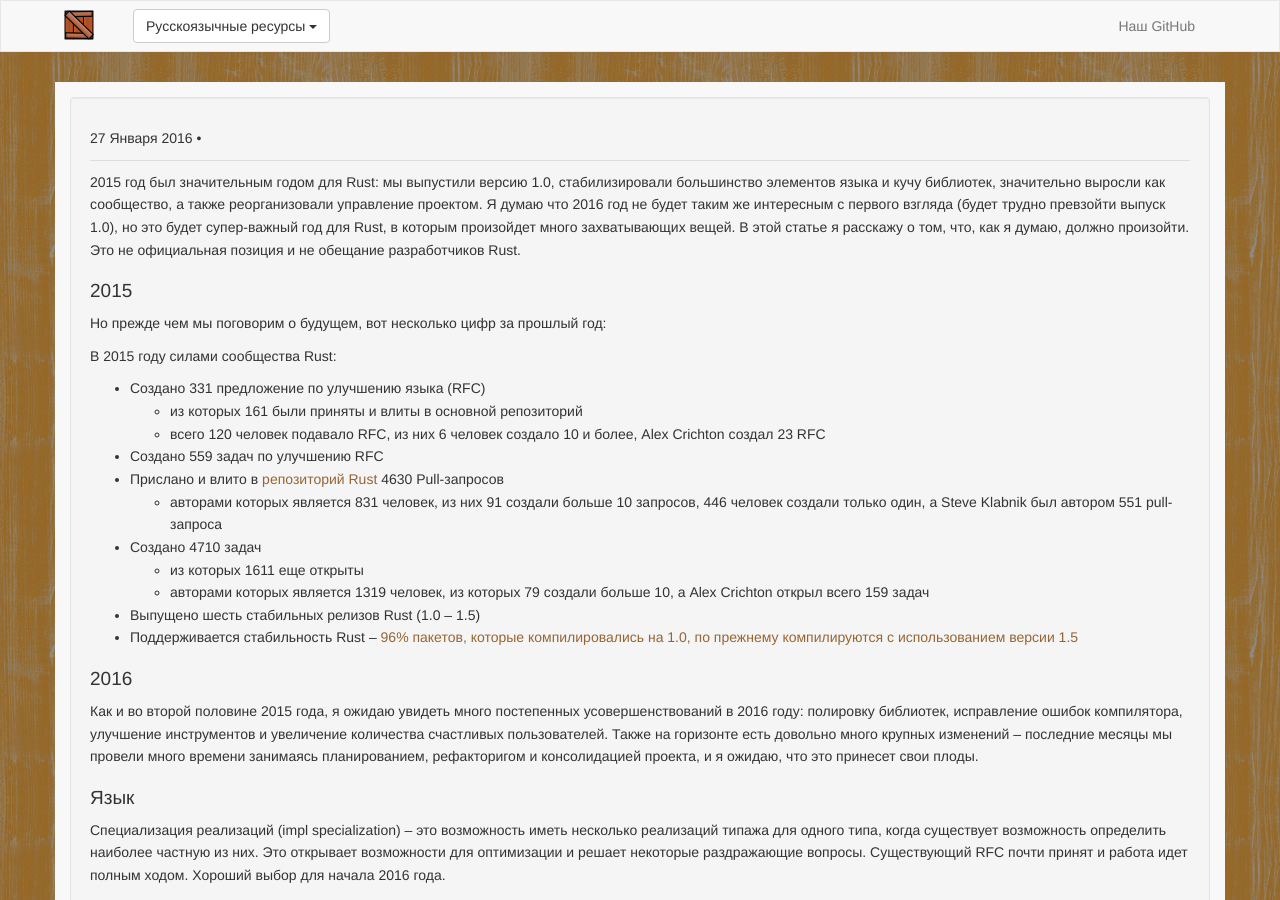
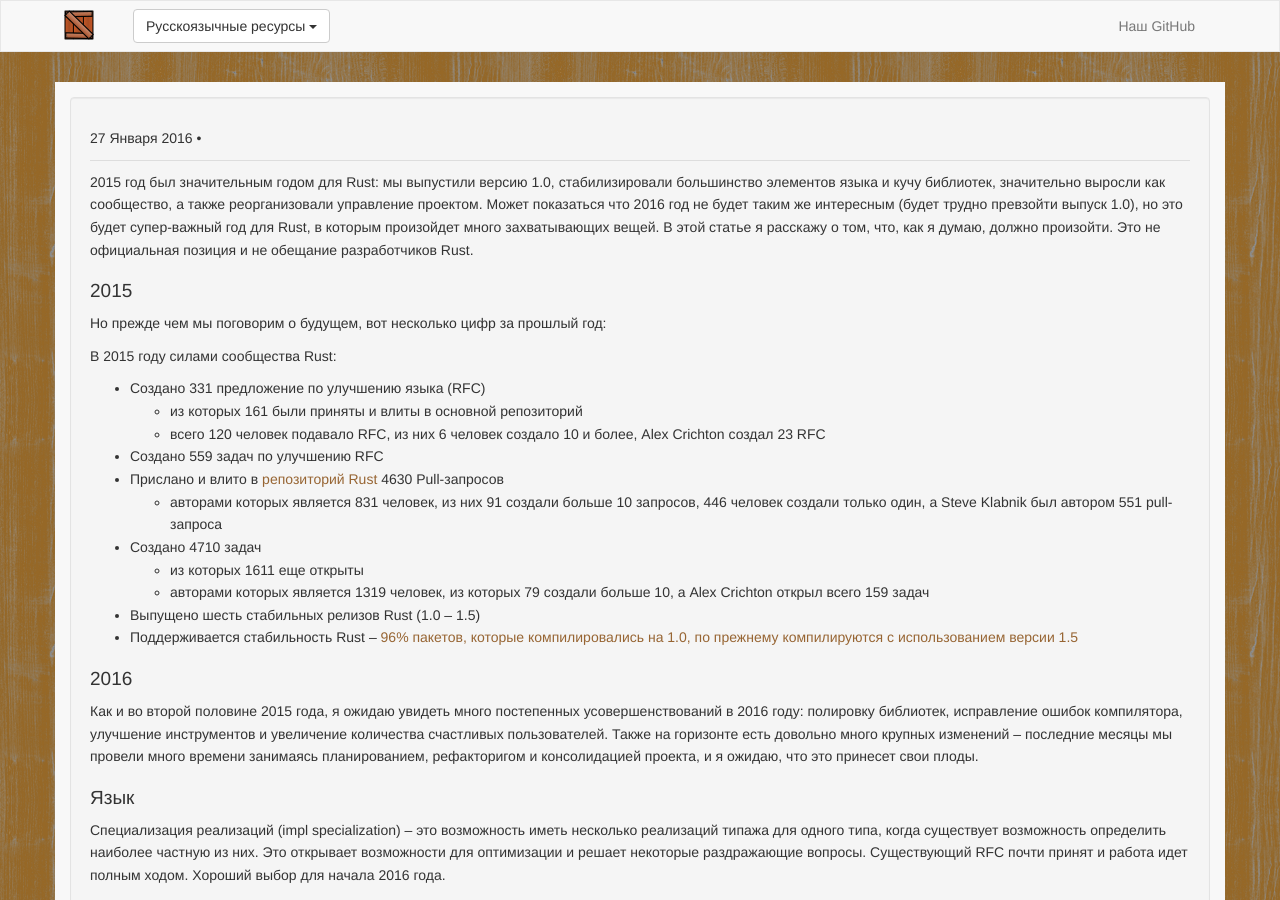
Before and after one commit to rust-lang-ru/rustycrate.ru, a Jekyll site: the page built from _posts/2016-01-10-rust-in-2016.md, in a window 1280 px wide and 900 px high. Built offline with Jekyll 4.4.1, drawn with Linux system fonts in a browser that asks for light colours; nearby versions of some CDN libraries; Markdown is read by kramdown in place of the engine named in the settings; comment, search, counter and statistics services are not loaded.

Commit message:
Rust in 2016: update

```diff
--- a/_posts/2016-01-10-rust-in-2016.md
+++ b/_posts/2016-01-10-rust-in-2016.md
@@ -6,8 +6,8 @@
 excerpt:
     2015 год был значительным годом для Rust: мы выпустили версию 1.0, стабилизировали
     большинство элементов языка и кучу библиотек, значительно выросли как сообщество,
-    а также реорганизовали управление проектом. Я думаю что 2016 год не будет таким же
-    интересным с первого взгляда (будет трудно превзойти выпуск 1.0), но это будет
+    а также реорганизовали управление проектом. Может показаться что 2016 год не будет
+    таким же интересным (будет трудно превзойти выпуск 1.0), но это будет
     супер-важный год для Rust, в которым произойдет много захватывающих вещей. В этой
     статье я расскажу о том, что, как я думаю, должно произойти.
 
@@ -15,8 +15,8 @@
 
 2015 год был значительным годом для Rust: мы выпустили версию 1.0, стабилизировали
 большинство элементов языка и кучу библиотек, значительно выросли как сообщество,
-а также реорганизовали управление проектом. Я думаю что 2016 год не будет таким же
-интересным с первого взгляда (будет трудно превзойти выпуск 1.0), но это будет
+а также реорганизовали управление проектом. Может показаться что 2016 год не будет
+таким же интересным (будет трудно превзойти выпуск 1.0), но это будет
 супер-важный год для Rust, в которым произойдет много захватывающих вещей. В этой
 статье я расскажу о том, что, как я думаю, должно произойти. Это не официальная
 позиция и не обещание разработчиков Rust.
```
